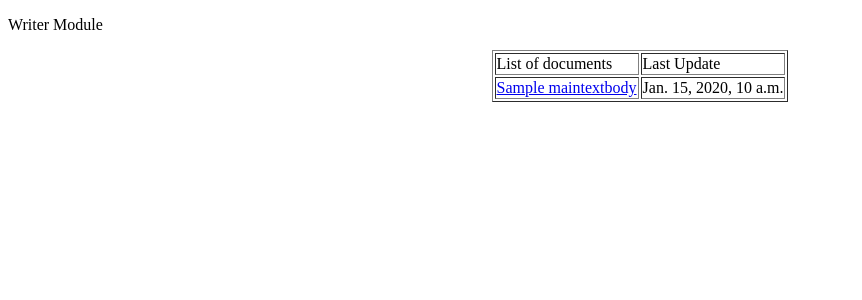
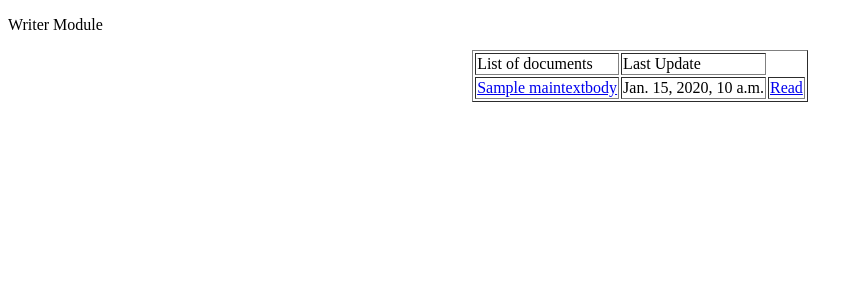
Before and after one commit to PiotrCelej/SilentEditorRemote, a Django app: page /writer/ in a window 1280 px wide. Shown: the top 300 px of the page, without its empty margins (0-862 px from the left). Run offline with Django 3.2, Linux system fonts and the light colour scheme; tables that the repository leaves empty hold one stand-in row (values such as "Sample post").

Commit message:
html changes

```diff
--- a/WriterModule/templates/WriterModule/index.html
+++ b/WriterModule/templates/WriterModule/index.html
@@ -17,6 +17,7 @@
       <tr>
         <td><a href="/writer/{{ doc.text_id }}/" >{{ doc.name }} </a></td>
         <td>{{ doc.last_update_date }}</td>
+        <td><a href="/writer/{{ doc.text_id }}/read">Read</a></td>
       </tr>
       {% endfor %}
       {% endif %}
```
